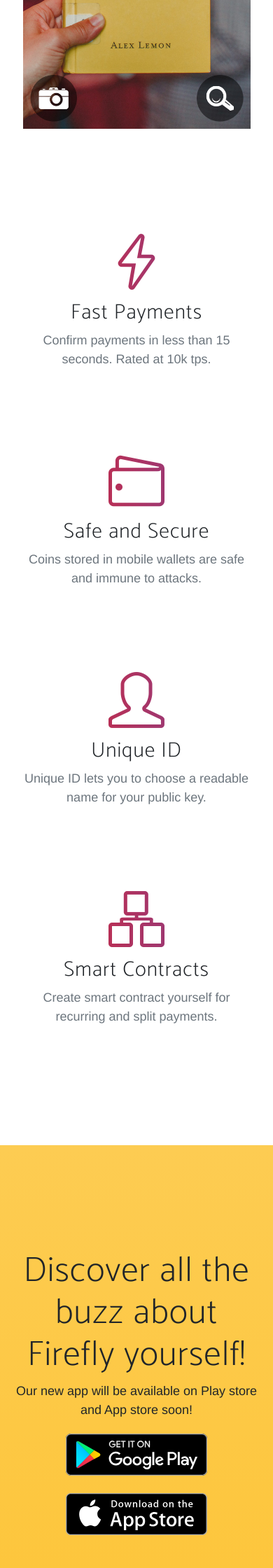
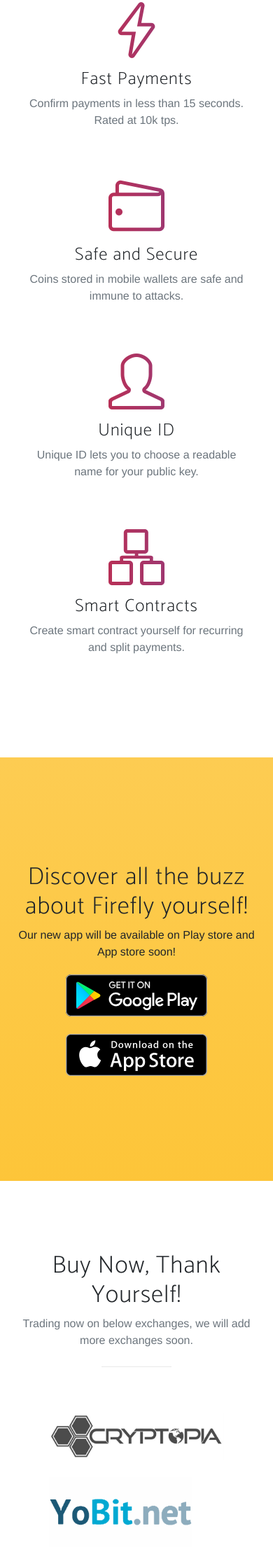
Before and after one commit to sandy912/Airdrop, a CodeIgniter app: page /Airdrop/ in a window 390 px wide. Shown: the part 1720-3960 px from the top of the page at 70% size. Run offline with CodeIgniter, Linux system fonts and the light colour scheme; some libraries are stand-ins or nearby versions; some web fonts are replaced.

Commit message:
mobile styles included

```diff
--- a/application/views/Main.php
+++ b/application/views/Main.php
@@ -29,7 +29,7 @@
         <div class="row">
             <div class="header-content container-one">
               <h1 class="mb-5">Firefly brings blockchain to the masses. Simple, Easy, day to day micro payments at your finger tips!</h1>
-              <a href="#download" class="btn btn-outline btn-xl js-scroll-trigger text-center">Go to Airdrop</a>
+              <a href="#" class="btn btn-outline btn-xl text-center">Go to Airdrop</a>
             </div>
             <div id="DateCountdown" data-date="2018-06-25 00:00:00" style="width:80%;">
           </div>
@@ -119,16 +119,20 @@
   <div class="container">
     <div class="section-heading text-center">
       <h2>Buy Now, Thank Yourself!</h2>
-      <p class="text-muted">Currently available on below exchanges, we will add more exchanges soon.</p>
+      <p class="text-muted">Trading now on below exchanges, we will add more exchanges soon.</p>
       <hr>
     </div>
-    <div class="row">
-      <div class="exchanges">
-        <div class="cryptopia">
+    <div class="row exchanges">
+        <div class="col-lg-6">
+          <div class="cryptopia">
+            <a href="https://www.cryptopia.co.nz/Exchange/?market=FFC_BTC" target="_blank"><span></span></a>
+          </div>
         </div>
-        <div class="yobit">
+        <div class="col-lg-6">
+          <div class="yobit">
+            <a href="https://yobit.net/en/trade/FFC/BTC" target="_blank"><span></span></a>
+          </div>
         </div>
-      </div>
     </div>
   </div>
 </section>
@@ -144,9 +148,9 @@
 
 <section class="contact bg-primary" id="contact">
       <div class="container">
-        <h2>We
+        <h2>Join our Awesome
           <i class="fa fa-heart"></i>
-          new friends!</h2>
+          community!</h2>
         <ul class="list-inline list-social">
           <li class="list-inline-item social-twitter">
             <a href="#">
--- a/css/style.css
+++ b/css/style.css
@@ -578,6 +578,55 @@
 	padding-bottom: 40px;
 }
 
+@media (max-width: 640px) {
+	.container-one {
+   padding-top: 15%;
+ }
+ header.masthead .header-content {
+	 margin-bottom: 0;
+ }
+ section h2, section.download h2 {
+	 font-size: 35px;
+ }
+ section.cta .cta-content h2 {
+	 font-size: 35px;
+ }
+ section.features .feature-item h3 {
+	 font-size: 25px;
+ }
+ p {
+	 font-size: 16px;
+ }
+ section.features .feature-item {
+	 padding-top: 25px;
+	 padding-bottom: 25px;
+ }
+ #mainNav .navbar-nav > li > a, #mainNav .navbar-nav > li > a:focus {
+   color: #525252;
+	  }
+}
+
 #DateCountdown {
 	padding-left: 10%;
 }
+
+.exchanges {
+	margin: 50px auto 0;
+  text-align: center;
+}
+.cryptopia span, .yobit span{
+	background: url("../vendor/assets/cryptopia.jpg") no-repeat;
+	background-size: contain;
+	width: 250px;
+	height: 100px;
+	display: inline-block;
+	background-position-y: 15px;
+}
+
+.yobit span{
+	background: url("../vendor/assets/yobit-logo.png") no-repeat;
+	background-size: contain;
+	width: 250px;
+	height: 100px;
+	display: inline-block;
+}
```
